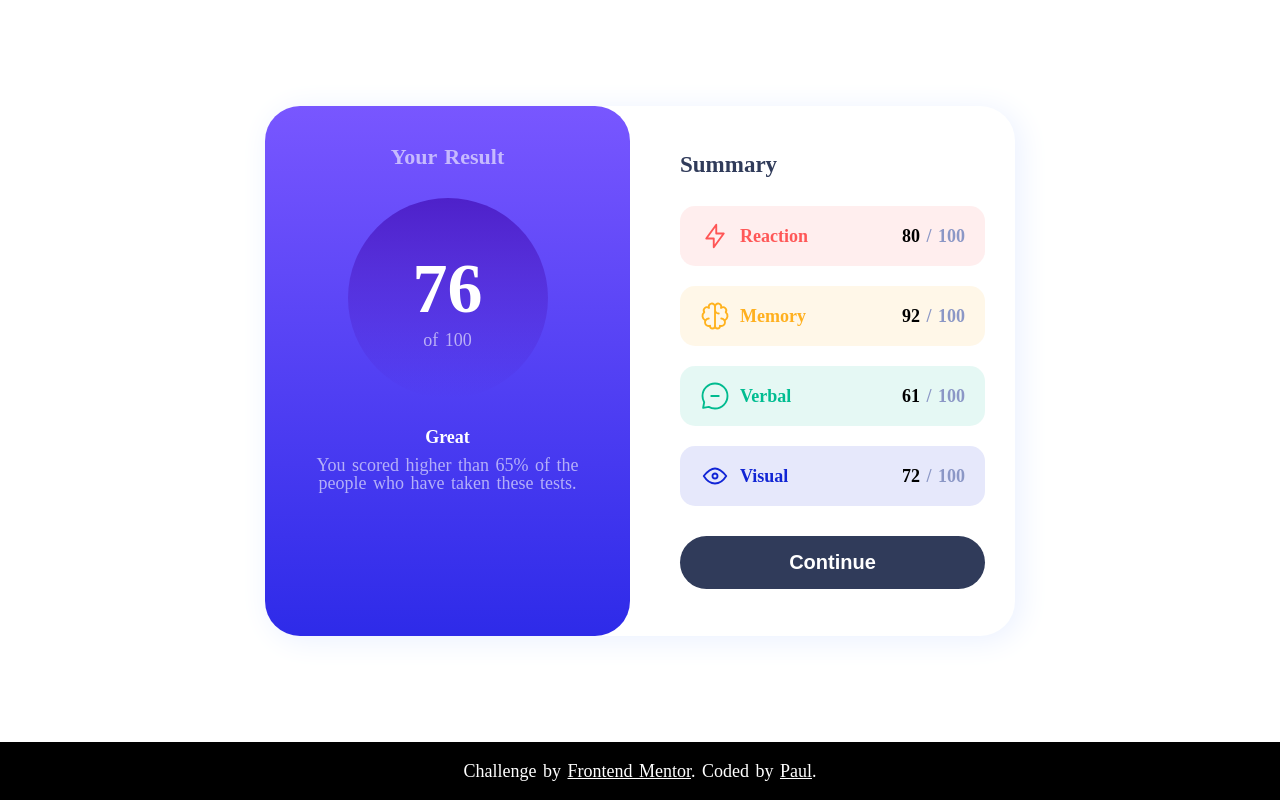
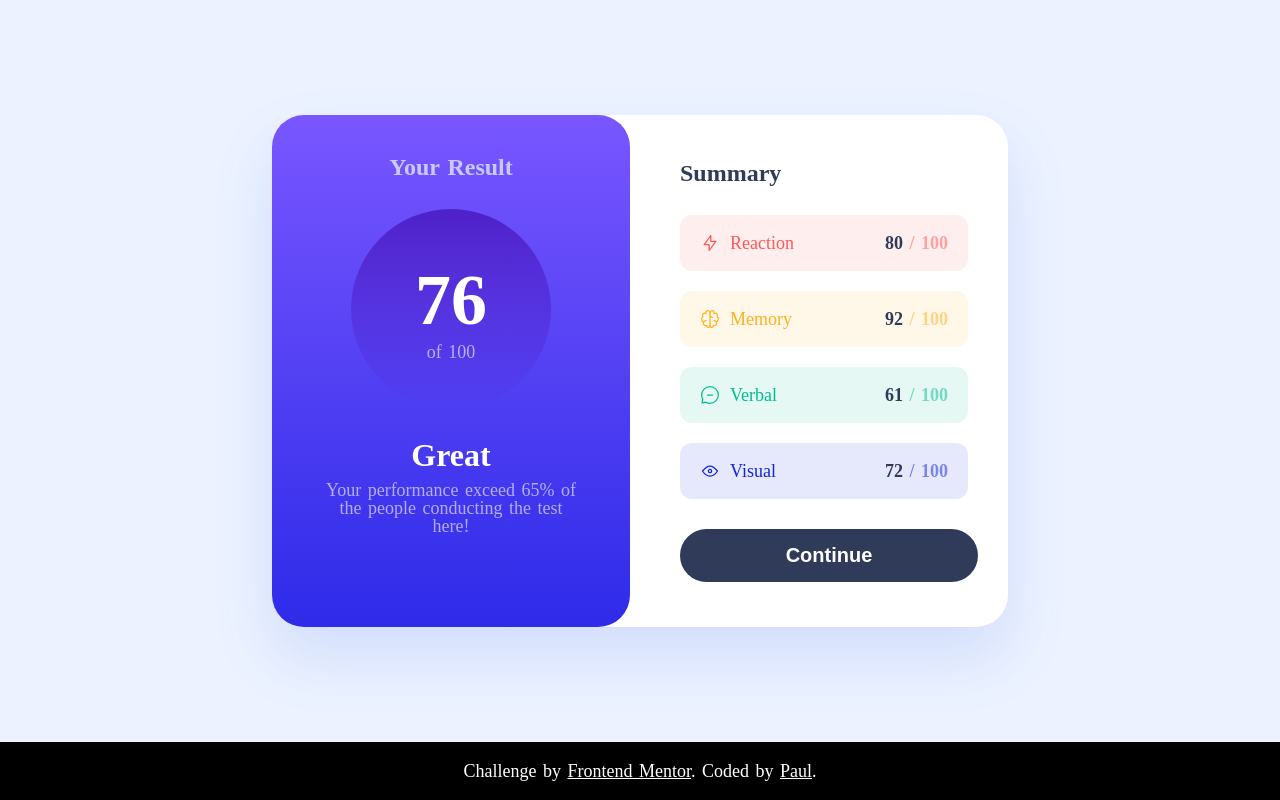
Before and after one commit to hatealgebra/Results-summary-compone-FEM, a plain HTML site: page index.html in a window 1280 px wide. Drawn offline with Linux system fonts and the light colour scheme; files that its build step writes are made by us from their sources.

Commit message:
Finalize challenge. Edit readme

```diff
--- a/index.html
+++ b/index.html
@@ -1,50 +1,50 @@
 <!DOCTYPE html>
 <html lang="en">
   <head>
-  <meta charset="UTF-8">
-  <meta name="viewport" content="width=device-width, initial-scale=1.0"> <!-- displays site properly based on user's device -->
+    <meta charset="UTF-8" />
+    <meta name="viewport" content="width=device-width, initial-scale=1.0" />
+    <!-- displays site properly based on user's device -->
 
-  <link rel="icon" type="image/png" sizes="32x32" href="./assets/images/favicon-32x32.png">
+    <link
+      rel="icon"
+      type="image/png"
+      sizes="32x32"
+      href="./assets/images/favicon-32x32.png"
+    />
 
     <title>Frontend Mentor | Results summary component</title>
 
-  <link rel="stylesheet" href="reset.css">
-  <link rel="stylesheet" href="styles.css">
+    <link rel="stylesheet" href="reset.css" />
+    <link rel="stylesheet" href="styles.css" />
     <!-- Feel free to remove these styles or customise in your own stylesheet 👍 -->
   </head>
   <body>
     <div class="app-container">
       <div class="content">
         <header>
-    <span class="bold result">
-      Your Result
-    </span>
+          <span class="bold result"> Your Result </span>
           <div class="circle">
-      <h1>
-        76
-      </h1>
-      <span>
-        of 100
-      </span>
+            <h1>76</h1>
+            <span> of 100 </span>
           </div>
           <div>
-      <h2>
-        Great
-      </h2>
+            <h2>Great</h2>
             <p>
-        You scored higher than 65% of the people who have taken these tests.
+              Your performance exceed 65% of the people conducting the test
+              here!
             </p>
           </div>
         </header>
         <section class="summary">
-  <h3>
-    Summary
-  </h3>
+          <h3>Summary</h3>
           <ul class="stats">
             <!-- Reaction row -->
             <li class="lightRed">
               <div class="name">
-        <img src="assets/images/icon-reaction.svg" alt="Thunderbolt icon">
+                <img
+                  src="assets/images/icon-reaction.svg"
+                  alt="Thunderbolt icon"
+                />
                 <h4>Reaction</h4>
               </div>
               <div class="numbers">
@@ -55,7 +55,7 @@
             <!-- Memory row -->
             <li class="orangeyYellow">
               <div class="name">
-        <img src="assets/images/icon-memory.svg" alt="Brain Icon">
+                <img src="assets/images/icon-memory.svg" alt="Brain Icon" />
                 <h4>Memory</h4>
               </div>
               <div class="numbers">
@@ -66,7 +66,7 @@
             <!-- Verbal row -->
             <li class="greenTeal">
               <div class="name">
-        <img src="assets/images/icon-verbal.svg" alt="Chat icon">
+                <img src="assets/images/icon-verbal.svg" alt="Chat icon" />
                 <h4>Verbal</h4>
               </div>
               <div class="numbers">
@@ -77,7 +77,7 @@
             <!-- VisualRow -->
             <li class="cobaltblue">
               <div class="name">
-        <img src="assets/images/icon-visual.svg" alt="Eye icon">
+                <img src="assets/images/icon-visual.svg" alt="Eye icon" />
                 <h4>Visual</h4>
               </div>
               <div class="numbers">
@@ -89,9 +89,11 @@
           <button>Continue</button>
         </section>
       </div>
-<footer >
-  Challenge by <a href="https://www.frontendmentor.io?ref=challenge" target="_blank">Frontend Mentor</a>.
-  Coded by <a href="https://github.com/hatealgebra">Paul</a>.
+      <footer>
+        Challenge by
+        <a href="https://www.frontendmentor.io?ref=challenge" target="_blank"
+          >Frontend Mentor</a
+        >. Coded by <a href="https://github.com/hatealgebra">Paul</a>.
       </footer>
     </div>
   </body>
--- a/styles.css
+++ b/styles.css
@@ -2,10 +2,11 @@
   margin: 0;
   box-sizing: border-box !important;
   padding: 0;
-    font-family: 'Hanken Grotesk', sans-serif;
+  font-family: "Hanken Grotesk", sans-serif;
 }
 
-html,body {
+html,
+body {
   height: 100%;
 }
 
@@ -16,41 +17,45 @@ html {
 body {
   font-size: 1.8rem;
   word-spacing: 2px;
+  background-color: #ecf2ff;
 }
 
 .lightRed {
-    color:  hsl(0, 100%, 67%);
-    background-color: hsla(0, 100%, 67%, .1);
+  color: hsl(0, 100%, 67%);
+  background-color: hsla(0, 100%, 67%, 0.1);
 }
 
 .orangeyYellow {
   color: hsl(39, 100%, 56%);
-    background-color: hsla(39, 100%, 56%, .1);
+  background-color: hsla(39, 100%, 56%, 0.1);
 }
 
 .greenTeal {
   color: hsl(166, 100%, 37%);
-    background-color:hsla(166, 100%, 37%, .1) ;
+  background-color: hsla(166, 100%, 37%, 0.1);
 }
 
 .cobaltblue {
   color: hsl(234, 85%, 45%);
-   background-color: hsla(234, 85%, 45%, .1);
+  background-color: hsla(234, 85%, 45%, 0.1);
 }
 
 .paleBlue {
   color: hsl(221, 100%, 96%);
 }
 
+.content {
+  background-color: white;
+}
 
-header, .summary {
+header,
+.summary {
   display: flex;
   flex-direction: column;
   padding: 4rem 3rem;
 }
 
-
-.bold{
+.bold {
   font-weight: 800;
 }
 
@@ -65,47 +70,51 @@ header {
   align-items: center;
 }
 
-h1{
-    font-size: 7rem;
+h1 {
+  font-size: 7.2rem;
   font-weight: 700;
   line-height: 1.2;
 }
 
-h1, h2 {
+h1,
+h2 {
   color: white;
 }
 
-h2{
+h2 {
   font-weight: 600;
   margin-bottom: 10px;
+  font-size: 3.2rem;
 }
 
-h3{
-    font-size: 2.3rem;
-    color: hsl(224, 30%, 27%)
+h3 {
+  font-size: 2.4rem;
+  color: hsl(224, 30%, 27%);
 }
 
-h4{
-    line-height:fit-content;
+h4 {
+  line-height: fit-content;
+  font-weight: 500;
+  font-size: 1.8rem;
 }
 
-.app-container{
+.app-container {
   display: flex;
-    flex-direction: column;;
+  flex-direction: column;
 }
 
-.circle{
+.circle {
   display: flex;
   flex-direction: column;
   width: 200px;
   height: 200px;
-    background: linear-gradient(hsla(256, 72%, 46%, 1),hsla(241, 72%, 46%, 0));
+  background: linear-gradient(hsla(256, 72%, 46%, 1), hsla(241, 72%, 46%, 0));
   align-items: center;
   justify-content: center;
-    border-radius: 50%;
+  border-radius: 200px;
 }
 
-.summary{
+.summary {
   height: auto;
   row-gap: 30px;
   font-weight: 700;
@@ -117,28 +126,27 @@ h4{
   font-size: 2rem;
 }
 
-.summary li .name{
+.summary li .name {
   display: flex;
-    align-content: center;
   column-gap: 10px;
+  align-items: center;
 }
 
-.stats .numbers{
-    :first-child{
-        color: black;
+.stats .numbers {
+  :first-child {
+    color: #303b59;
   }
-    :last-child{
-        color: hsl(228, 34%, 66%);
+  :last-child {
+    opacity: 0.5;
   }
-
 }
 
 img {
-    height: 30px;
+  height: 20px;
   width: auto;
 }
 
-ul{
+ul {
   display: flex;
   flex-direction: column;
   padding: 0;
@@ -146,13 +154,14 @@ ul{
   row-gap: 20px;
 }
 
-ul li{
+ul li {
   padding: 1.5rem 2rem;
   display: flex;
   justify-content: space-between;
-    border-radius: 15px;
-    line-height: 30px;
+  border-radius: 12px;
+  line-height: 26px;
   font-weight: 800;
+  max-width: 288px;
 }
 
 button {
@@ -168,18 +177,21 @@ button {
   font-size: 2rem;
   font-weight: 800;
 
-    &:hover, &:focus{
+  &:hover,
+  &:focus {
     cursor: pointer;
-        background: linear-gradient(hsla(256, 72%, 46%, 1),hsla(241, 72%, 46%, 1));
+    background: linear-gradient(hsla(256, 72%, 46%, 1), hsla(241, 72%, 46%, 1));
   }
 }
-p{
-    width: 90%;
+p {
+  width: 100%;
   margin: auto;
+  max-width: 260px;
 }
 
-.result{
-    font-size: 2.2rem;
+.result {
+  font-size: 2.4rem;
+  color: #cac9ff;
 }
 
 footer {
@@ -196,32 +208,33 @@ footer a {
   text-decoration: underline;
 }
 
-@media only screen and (min-width: 600px){
-    .app-container{
+@media only screen and (min-width: 600px) {
+  .app-container {
     height: 100vh;
   }
   .content {
-        -webkit-box-shadow: 5px 4px 30px 1px hsl(221, 100%, 96%);
-        -moz-box-shadow: 5px 4px 30px 1px hsl(221, 100%, 96%);
-        box-shadow: 5px 4px 30px 1px hsl(221, 100%, 96%);
+    -webkit-box-shadow: 0px 30px 60px 0px rgba(61, 108, 236, 0.15);
+    -moz-box-shadow: 0px 30px 60px 0px rgba(61, 108, 236, 0.15);
+    box-shadow: 0px 30px 60px 0px rgba(61, 108, 236, 0.15);
     display: flex;
     height: 70%;
     width: 90%;
-        max-width: 750px;
-        max-height: 530px;
+    max-width: 736px;
+    max-height: 512px;
     align-items: center;
     margin: auto;
     column-gap: 20px;
   }
-    .content, header {
-        border-radius:35px;
-
+  .content,
+  header {
+    border-radius: 32px;
   }
 
   header {
     height: 100%;
   }
-    header, .summary {
+  header,
+  .summary {
     flex: 1;
   }
 }
```
Also changed, not shown: README-template.md, screenshots/desktop-screenshot.png (added), screenshots/mobile-screenshot.png (added). Lines whose indentation alone changed are shown as unchanged.
